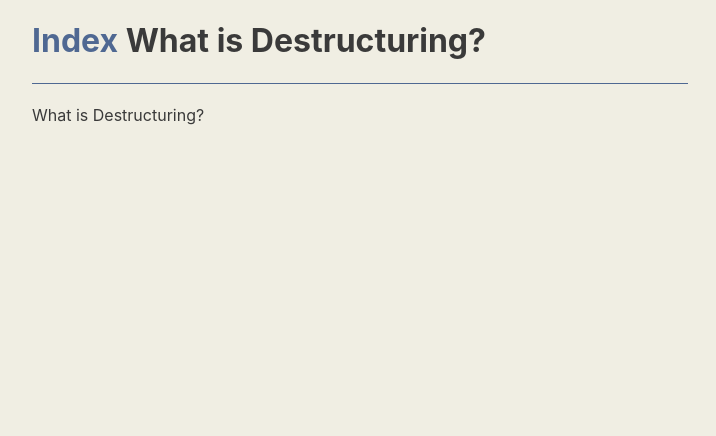
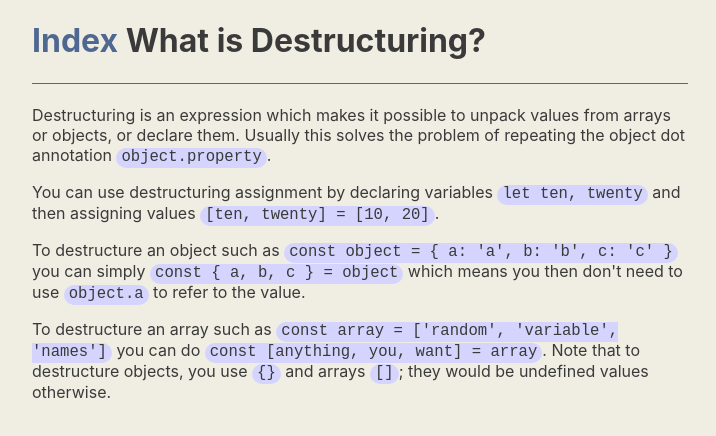
Before and after one commit to drbzyx/es6-concepts, a Next.js app in the folder app/: page /destructuring in a window 1280 px wide. Shown: the top 436 px of the page, without its empty margins (280-996 px from the left). Built offline with nearby package versions, Linux system fonts and the light colour scheme.

Commit message:
Pages(Destructuring): Add content

```diff
--- a/app/pages/destructuring.js
+++ b/app/pages/destructuring.js
@@ -1,11 +1,34 @@
-import { Heading, Main, Paragraph, Section } from '../components'
+import { Code, Heading, Main, Paragraph, Section } from '../components'
 
 export default function Destructuring() {
   return (
     <Main>
       <Heading>What is Destructuring?</Heading>
       <Section>
-        <Paragraph>What is Destructuring?</Paragraph>
+        <Paragraph>
+          Destructuring is an expression which makes it possible to unpack
+          values from arrays or objects, or declare them. Usually this solves
+          the problem of repeating the object dot annotation{' '}
+          <Code>{`object.property`}</Code>.
+        </Paragraph>
+        <Paragraph>
+          You can use destructuring assignment by declaring variables{' '}
+          <Code>let ten, twenty</Code> and then assigning values{' '}
+          <Code>[ten, twenty] = [10, 20]</Code>.
+        </Paragraph>
+        <Paragraph>
+          To destructure an object such as{' '}
+          <Code>{`const object = { a: 'a', b: 'b', c: 'c' }`}</Code> you can
+          simply <Code>{`const { a, b, c } = object`}</Code> which means you
+          then don't need to use <Code>object.a</Code> to refer to the value.
+        </Paragraph>
+        <Paragraph>
+          To destructure an array such as{' '}
+          <Code>const array = ['random', 'variable', 'names']</Code> you can do{' '}
+          <Code>const [anything, you, want] = array</Code>. Note that to
+          destructure objects, you use <Code>{`{}`}</Code> and arrays{' '}
+          <Code>{`[]`}</Code>; they would be undefined values otherwise.
+        </Paragraph>
       </Section>
     </Main>
   )
```
